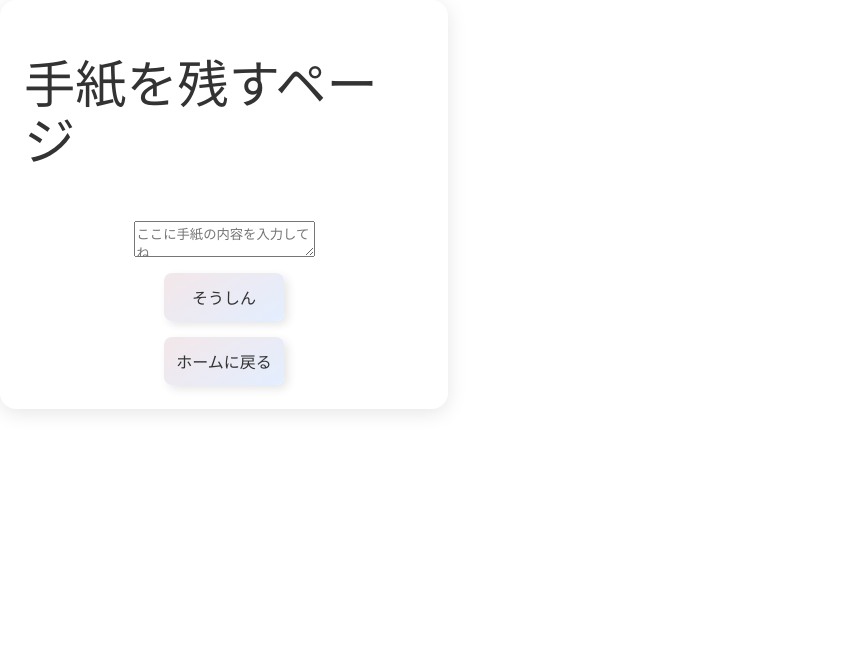
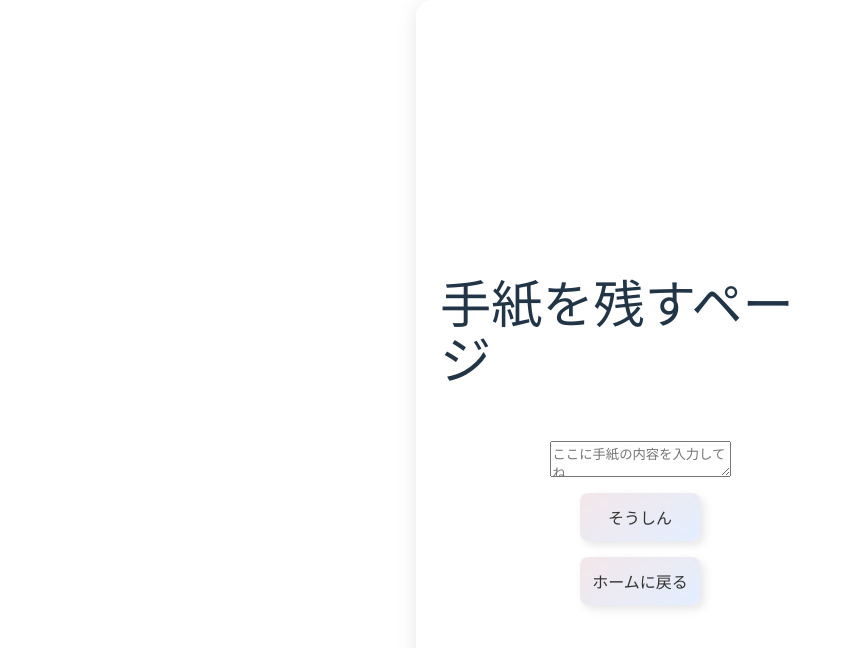
Before and after one commit to ogawa-4/AR_frontend, a React (Vite) app: page /post in a window 1280 px wide. Shown: the top 648 px of the page, without its empty margins (0-842 px from the left). Built offline with nearby package versions, Linux system fonts and the light colour scheme; a web font is replaced by a local one.

Commit message:
CSS更に修正

```diff
--- a/src/pages/Post.css
+++ b/src/pages/Post.css
@@ -1,19 +1,21 @@
-/* ===== 全体レイアウト ===== */
-html, body, #root {
-  height: 100%;
-  width: 100%;
-  margin: 0;
-  padding: 0;
+/* bodyは消す、ここから下だけ残す */
+.post-container {
+  display: flex;
+  flex-direction: column;
+  align-items: center;
+  justify-content: center; /* ← 中央寄せここで */
+  gap: 2rem;
+  margin: auto;
+  min-height: 100vh;
+  max-width: 400px;
+  width: 90%;
+  padding: 3rem 2rem;
+  background: rgba(255, 255, 255, 0.6);
+  backdrop-filter: blur(8px);
+  border-radius: 16px;
+  box-shadow: 0 8px 24px rgba(0, 0, 0, 0.1);
 }
 
-body {
-  background: linear-gradient(135deg, #f0f4f8, #d9e4ec);
-  font-family: "Noto Sans JP", sans-serif;
-  color: #333;
-  display: flex;
-  align-items: center;
-  justify-content: center;
-}
 
 /* ===== 投稿フォーム全体 ===== */
 .post-container {
```
